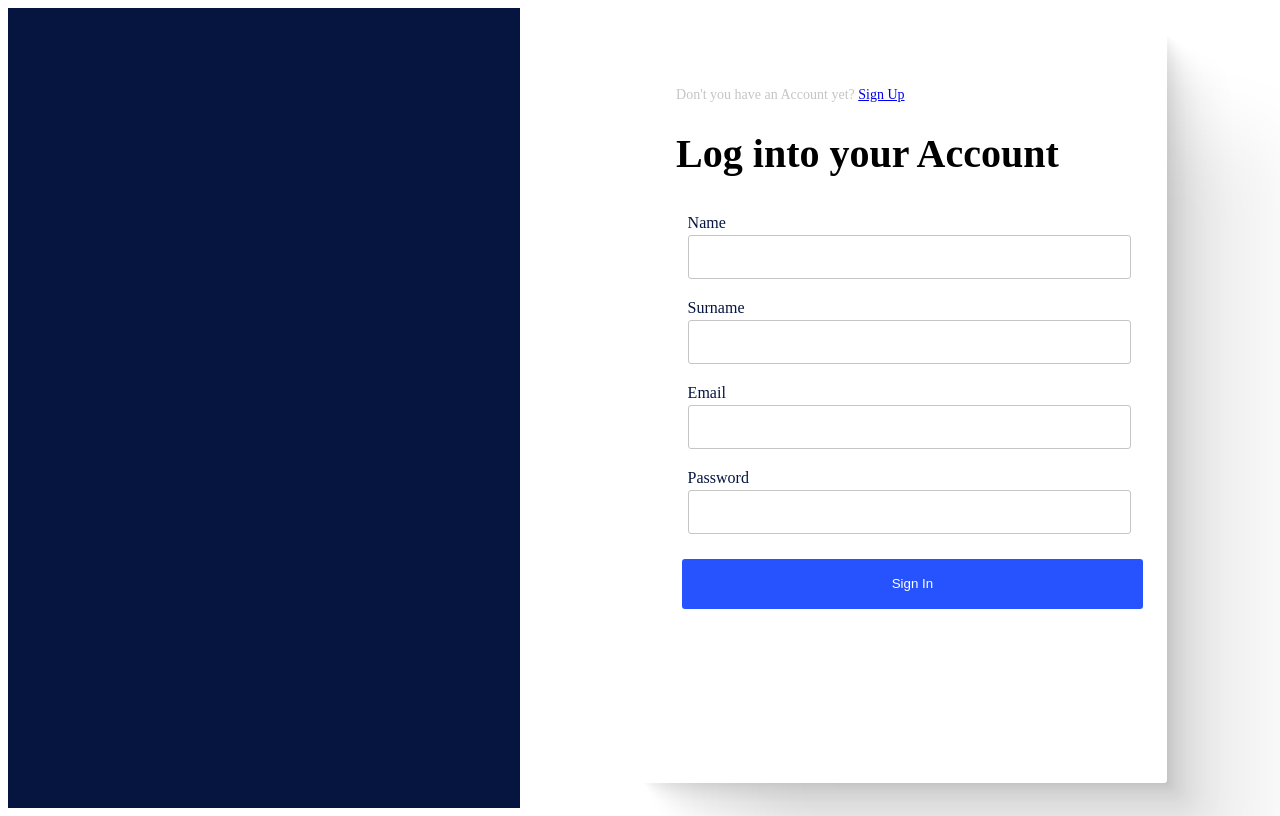
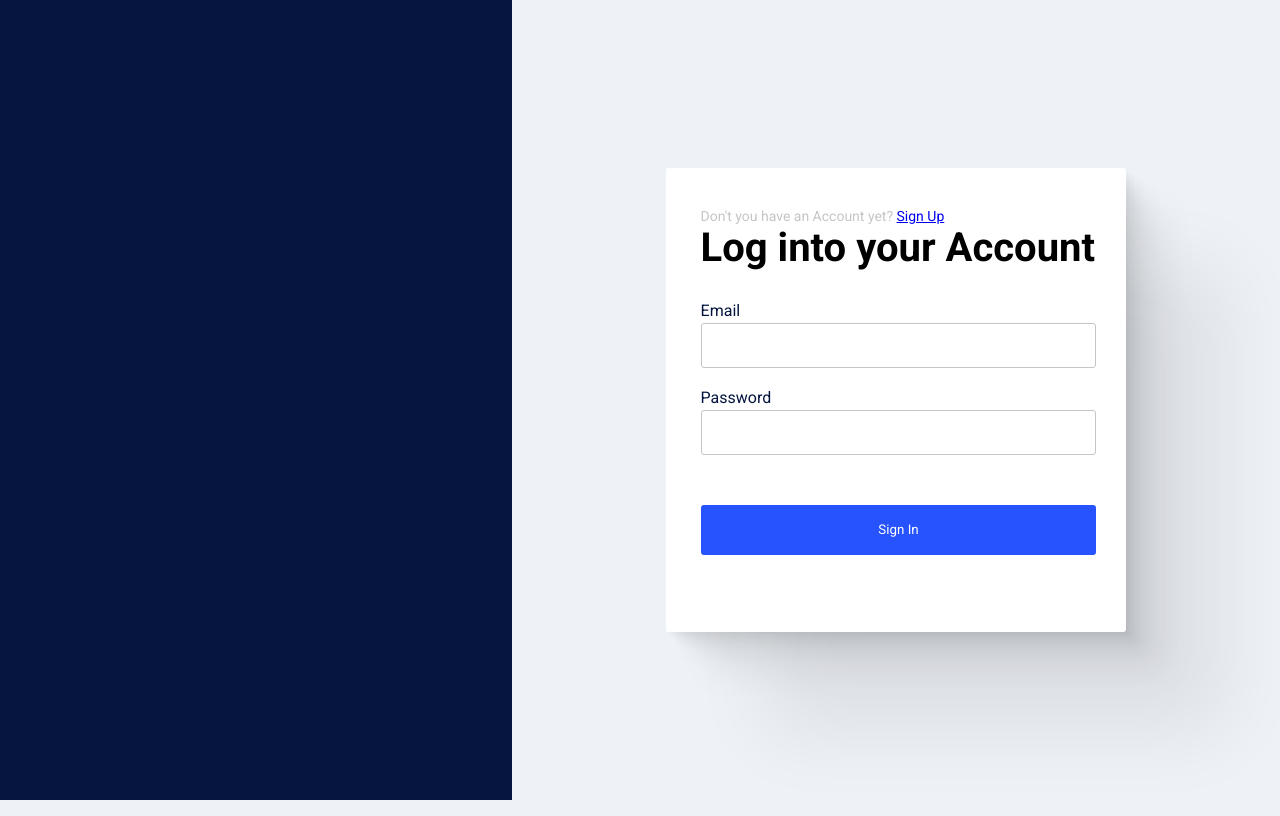
Before and after one commit to okaabe/typescript-auth-client, a React (Create React App) app: page /signin in a window 1280 px wide. Built offline with nearby package versions, Linux system fonts and the light colour scheme.

Commit message:
Added signup page and signin

```diff
--- a/package.json
+++ b/package.json
@@ -16,6 +16,7 @@
     "react-dom": "^18.2.0",
     "react-router-dom": "^6.4.4",
     "react-scripts": "5.0.1",
+    "react-toastify": "^9.1.1",
     "styled-components": "^5.3.6",
     "typescript": "^4.4.2",
     "web-vitals": "^2.1.0"
--- a/public/index.html
+++ b/public/index.html
@@ -8,6 +8,7 @@
       name="description"
       content="Web site created using create-react-app"
     />
+    <link rel="preconnect" href="https://fonts.googleapis.com"><link rel="preconnect" href="https://fonts.gstatic.com" crossorigin><link href="https://fonts.googleapis.com/css2?family=Roboto:wght@300;400;700&display=swap" rel="stylesheet">
     <title>React App</title>
   </head>
   <body>
--- /dev/null
+++ b/src/components/toast/index.tsx
@@ -0,0 +1,4 @@
+import { ToastContainer } from "react-toastify"
+import 'react-toastify/dist/ReactToastify.css';
+
+export default ToastContainer
--- a/src/pages/signin/index.tsx
+++ b/src/pages/signin/index.tsx
@@ -1,5 +1,10 @@
 import React from "react"
-import { Link } from "react-router-dom"
+
+import { Link, useNavigate } from "react-router-dom"
+import { toast } from "react-toastify"
+
+import { signin } from "../../api/session"
+import { useSession } from "../../hooks/session"
 
 import {
   StyledContainer,
@@ -16,40 +21,57 @@ import {
 } from "./styles"
 
 const SignInPage = () => {
-  const [name, setName] = React.useState<string>("")
-  const [surname, setSurname] = React.useState<string>("")
   const [email, setEmail] = React.useState<string>("")
   const [password, setPassword] = React.useState<string>("")
+
+  const navigate = useNavigate()
+  const session = useSession()
+
+  const onSignIn = React.useCallback(() => {
+    if (email.trim() === "" || password.trim() === "") {
+      return toast.error("You gotta fill all the blank fields")
+    }
+
+    signin(email, password).then((response) => {
+      switch (response.type) {
+        case "authenticated":
+          toast.success("Authenticated")
+          session.setToken(response.data.token)
+          return navigate("/")
+        case "bad-request":
+          return toast.error("You gotta fill all the blank fields")
+        case "wrong-credentials":
+          return toast.error("Wrong credentials")
+        case "unauthorized":
+          return toast.error("Refused! The server refused the request!")
+        default:
+          return toast.error("An error ocurred, try again later")
+
+      }
+    }).catch((err) => {})
+  }, [email, navigate, password, session])
 
   return (
     <StyledContainer>
       <StyledThumbnailContainer />
       <StyledFormOutsideContainer>
         <StyledFormContainer>
-          <WelcomeMessage>Don't you have an Account yet? <Link to="/signin">Sign Up</Link></WelcomeMessage>
+          <WelcomeMessage>Don't you have an Account yet? <Link to="/signup">Sign Up</Link></WelcomeMessage>
           <FormHeaderText>
             Log into your Account
           </FormHeaderText>
           <InputCollection>
             <InputContainer>
-              <span>Name</span>
-              <Input type="text" onChange={(e) => setName(e.target.value)}/>
-            </InputContainer>
-            <InputContainer>
-              <span>Surname</span>
-              <Input type="text" onChange={(e) => setSurname(e.target.value)}/>
-            </InputContainer>
-            <InputContainer>
               <span>Email</span>
-              <Input type="text" onChange={(e) => setEmail(e.target.value)}/>
+              <Input type="email" onChange={(e) => setEmail(e.target.value)}/>
             </InputContainer>
             <InputContainer>
               <span>Password</span>
-              <Input type="text" onChange={(e) => setPassword(e.target.value)}/>
+              <Input type="password" onChange={(e) => setPassword(e.target.value)}/>
             </InputContainer>
           </InputCollection>
           <ButtonCollection>
-            <SignUpButton>Sign In</SignUpButton>
+            <SignUpButton onClick={ onSignIn }>Sign In</SignUpButton>
           </ButtonCollection>
         </StyledFormContainer>
       </StyledFormOutsideContainer>
--- a/src/pages/signin/styles.ts
+++ b/src/pages/signin/styles.ts
@@ -45,12 +45,13 @@ export const StyledFormContainer = styled.div`
   border-radius: 3px;
 
   width: 50%;
-  height: 65%;
+  /* height: 65%; */
+  height: auto;
 
   padding-left: 35px;
   padding-right: 30px;
   padding-top: 40px;
-  padding-bottom: 30px;
+  padding-bottom: 10%;
 
   box-shadow:
     2.8px 2.8px 2.2px rgba(0, 0, 0, 0.02),
@@ -60,29 +61,6 @@ export const StyledFormContainer = styled.div`
     41.8px 41.8px 33.4px rgba(0, 0, 0, 0.05),
     100px 100px 80px rgba(0, 0, 0, 0.07);
 
-  @media only screen and (max-height: 1080px) {
-    height: 68%;
-  }
-
-  @media only screen and (max-height: 960px) {
-    height: 70%;
-  }
-
-  @media only screen and (max-height: 900px) {
-    height: 75%;
-  }
-
-  @media only screen and (max-height: 860px) {
-    height: 80%;
-  }
-
-  @media only screen and (max-height: 800px) {
-    height: 85%;
-  }
-
-  @media only screen and (max-height: 741px) {
-    height: 90%;
-  }
 
   @media only screen and (max-width: 1366px) {
     width: 60%;
@@ -90,12 +68,10 @@ export const StyledFormContainer = styled.div`
 
   @media only screen and (max-width: 1234px) {
     width: 70%;
-    height: 85%;
   }
 
   @media only screen and (max-width: 933px) {
     width: 50%;
-    height: 80%;
   }
 `
 
@@ -145,7 +121,7 @@ export const InputContainer = styled.div`
   display: flex;
   flex-direction: column;
 
-  width: 95%;
+  width: 100%;
   height: auto;
 
   margin-top: 10px;
@@ -159,12 +135,19 @@ export const InputContainer = styled.div`
 
 export const Input = styled.input`
   width: 100%;
-  height: 40px;
+  height: 50px;
 
   border-radius: 3px;
   border: 1px solid;
   border-color: #c5c5c5;
   outline: none;
+
+  padding-left: 10px;
+  font-size: 20px;
+
+  @media only screen and (max-width: 1564px) {
+    height: 45px;
+  }
 `
 
 export const ButtonCollection = styled.div`
@@ -175,10 +158,10 @@ export const ButtonCollection = styled.div`
   align-items: center;
   /* justify-content: center; */
 
-  margin-top: 15px;
+  margin-top: 10%;
 
-  padding-left: 6px;
-  padding-right: 6px;
+  /* padding-left: 6px; */
+  /* padding-right: 6px;   */
 `
 
 export const SignUpButton = styled.button`
--- a/src/pages/signup/index.tsx
+++ b/src/pages/signup/index.tsx
@@ -1,5 +1,10 @@
 import React from "react"
-import { Link } from "react-router-dom"
+
+import { Link, useNavigate } from "react-router-dom"
+import { toast } from "react-toastify"
+
+import { signup } from "../../api/session"
+import { useSession } from "../../hooks/session"
 
 import {
   StyledContainer,
@@ -16,40 +21,74 @@ import {
 } from "./styles"
 
 const SignUpPage = () => {
+  const [email, setEmail] = React.useState<string>("")
+  const [password, setPassword] = React.useState<string>("")
   const [name, setName] = React.useState<string>("")
   const [surname, setSurname] = React.useState<string>("")
-  const [email, setEmail] = React.useState<string>("")
-  const [password, setPassword] = React.useState<string>("")
+
+  const navigate = useNavigate()
+  const session = useSession()
+
+  const onSignUp = React.useCallback(() => {
+    if (
+      email.trim() === "" ||
+      password.trim() === "" ||
+      name.trim() === "" ||
+      surname.trim() === ""
+    ) {
+      return toast.error("Please fill all the blank fields")
+    }
+
+    signup({ email, password, name, surname }).then((response) => {
+      switch (response.type) {
+        case "created":
+          session.setToken(response.data.token)
+          toast.success("Created and authenticated!")
+          return navigate("/")
+        case "bad-request":
+          return toast.error("Please fill all the blank fields")
+        case "conflict":
+          return toast.error("Email taken, use another")
+        default:
+          return toast.error("An error occurred, try again later")
+      }
+    }).catch((err) => {
+      console.error(err)
+      toast.error("An error occurred, try again later")
+    })
+  }, [email, password, name, surname, session, navigate])
 
   return (
     <StyledContainer>
       <StyledThumbnailContainer />
       <StyledFormOutsideContainer>
         <StyledFormContainer>
-          <WelcomeMessage>Already have an account? <Link to="/signin">Sign In</Link></WelcomeMessage>
+          <WelcomeMessage>Do you already have an Account? <Link to="/signin">Sign In</Link></WelcomeMessage>
           <FormHeaderText>
-            Create your personal Account
+            Create your own Account
           </FormHeaderText>
           <InputCollection>
+            <div className="name-and-surname">
               <InputContainer>
                 <span>Name</span>
-              <Input type="text" onChange={(e) => setName(e.target.value)}/>
+                <Input type="text" className="name" onChange={(e) => setName(e.target.value)}/>
               </InputContainer>
               <InputContainer>
                 <span>Surname</span>
-              <Input type="text" onChange={(e) => setSurname(e.target.value)}/>
+                <Input type="text" className="surname" onChange={(e) => setSurname(e.target.value)}/>
               </InputContainer>
+            </div>
             <InputContainer>
               <span>Email</span>
-              <Input type="text" onChange={(e) => setEmail(e.target.value)}/>
+              <Input type="email" onChange={(e) => setEmail(e.target.value)}/>
             </InputContainer>
             <InputContainer>
               <span>Password</span>
-              <Input type="text" onChange={(e) => setPassword(e.target.value)}/>
+              <Input type="password" onChange={(e) => setPassword(e.target.value)}/>
             </InputContainer>
           </InputCollection>
           <ButtonCollection>
-            <SignUpButton>Sign Up</SignUpButton>
+            <SignUpButton onClick={ onSignUp }>Sign Up</SignUpButton>
           </ButtonCollection>
         </StyledFormContainer>
       </StyledFormOutsideContainer>
--- a/src/pages/signup/styles.ts
+++ b/src/pages/signup/styles.ts
@@ -45,12 +45,13 @@ export const StyledFormContainer = styled.div`
   border-radius: 3px;
 
   width: 50%;
-  height: 65%;
+  /* height: 65%; */
+  height: auto;
 
   padding-left: 35px;
   padding-right: 30px;
   padding-top: 40px;
-  padding-bottom: 30px;
+  padding-bottom: 10%;
 
   box-shadow:
     2.8px 2.8px 2.2px rgba(0, 0, 0, 0.02),
@@ -60,29 +61,6 @@ export const StyledFormContainer = styled.div`
     41.8px 41.8px 33.4px rgba(0, 0, 0, 0.05),
     100px 100px 80px rgba(0, 0, 0, 0.07);
 
-  @media only screen and (max-height: 1080px) {
-    height: 68%;
-  }
-
-  @media only screen and (max-height: 960px) {
-    height: 70%;
-  }
-
-  @media only screen and (max-height: 900px) {
-    height: 75%;
-  }
-
-  @media only screen and (max-height: 860px) {
-    height: 80%;
-  }
-
-  @media only screen and (max-height: 800px) {
-    height: 85%;
-  }
-
-  @media only screen and (max-height: 741px) {
-    height: 90%;
-  }
 
   @media only screen and (max-width: 1366px) {
     width: 60%;
@@ -90,12 +68,10 @@ export const StyledFormContainer = styled.div`
 
   @media only screen and (max-width: 1234px) {
     width: 70%;
-    height: 85%;
   }
 
   @media only screen and (max-width: 933px) {
     width: 50%;
-    height: 80%;
   }
 `
 
@@ -105,7 +81,7 @@ export const WelcomeMessage = styled.p`
 `
 
 export const FormHeaderText = styled.h1`
-  font-size: 50px;
+  font-size: 55px;
   color: "#051540";
 
   @media only screen and (max-width: 1542px) {
@@ -139,13 +115,37 @@ export const InputCollection = styled.div`
 
   width: 100%;
   height: auto;
+
+  padding-left: 1%;
+
+  .name-and-surname {
+    width: 100%;
+
+    display: flex;
+    align-items: center;
+    /* flex-direction: column; */
+
+    input {
+      width: 98%;
+    }
+  }
+
+  @media only screen and (max-width: 990px) {
+    .name-and-surname {
+      flex-direction: column;
+
+      input {
+        width: 99%;
+      }
+    }
+  }
 `
 
 export const InputContainer = styled.div`
   display: flex;
   flex-direction: column;
 
-  width: 95%;
+  width: 100%;
   height: auto;
 
   margin-top: 10px;
@@ -158,13 +158,20 @@ export const InputContainer = styled.div`
 `
 
 export const Input = styled.input`
-  width: 100%;
-  height: 40px;
+  width: 99%;
+  height: 50px;
 
   border-radius: 3px;
   border: 1px solid;
   border-color: #c5c5c5;
   outline: none;
+
+  padding-left: 10px;
+  font-size: 20px;
+
+  @media only screen and (max-width: 1564px) {
+    height: 45px;
+  }
 `
 
 export const ButtonCollection = styled.div`
@@ -175,7 +182,7 @@ export const ButtonCollection = styled.div`
   align-items: center;
   /* justify-content: center; */
 
-  margin-top: 15px;
+  margin-top: 10%;
 
   padding-left: 6px;
   padding-right: 6px;
--- a/src/routes/router.tsx
+++ b/src/routes/router.tsx
@@ -1,4 +1,5 @@
 import { createBrowserRouter } from "react-router-dom"
+
 import SignInPage from "../pages/signin"
 import SignUpPage from "../pages/signup"
 
--- a/src/styles/global.ts
+++ b/src/styles/global.ts
@@ -6,5 +6,11 @@ export default createGlobalStyle`
     padding: 0;
     outline: 0;
     box-sizing: border-box;
+
+    font-family: 'Roboto', sans-serif;
+  }
+
+  body {
+    background-color: #EEF2F7
   }
 `
```
Also changed, not shown: src/App.tsx (+7 -0 lines), 1 other file (tests, documents, lock files or other folders). Lines whose indentation alone changed are shown as unchanged.
